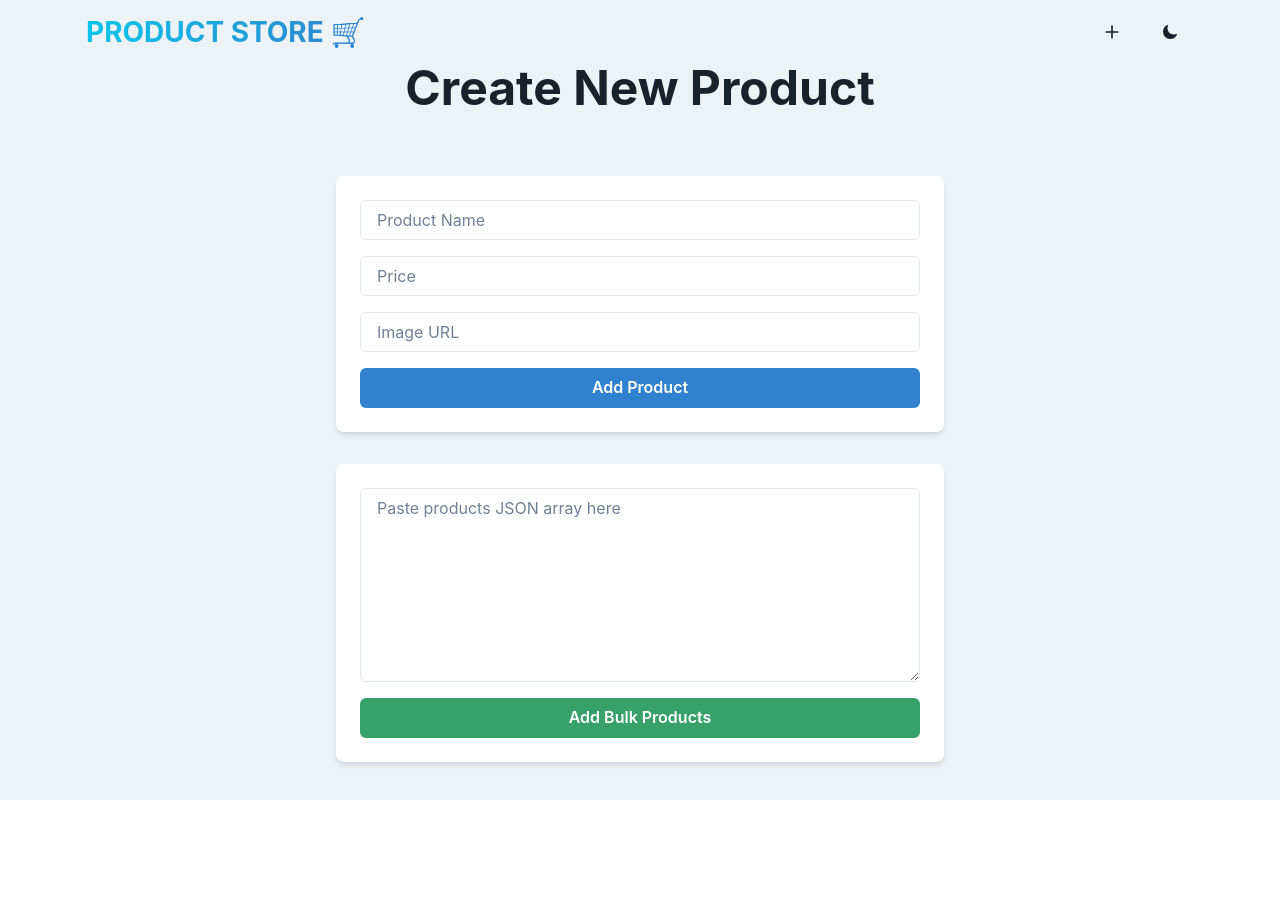
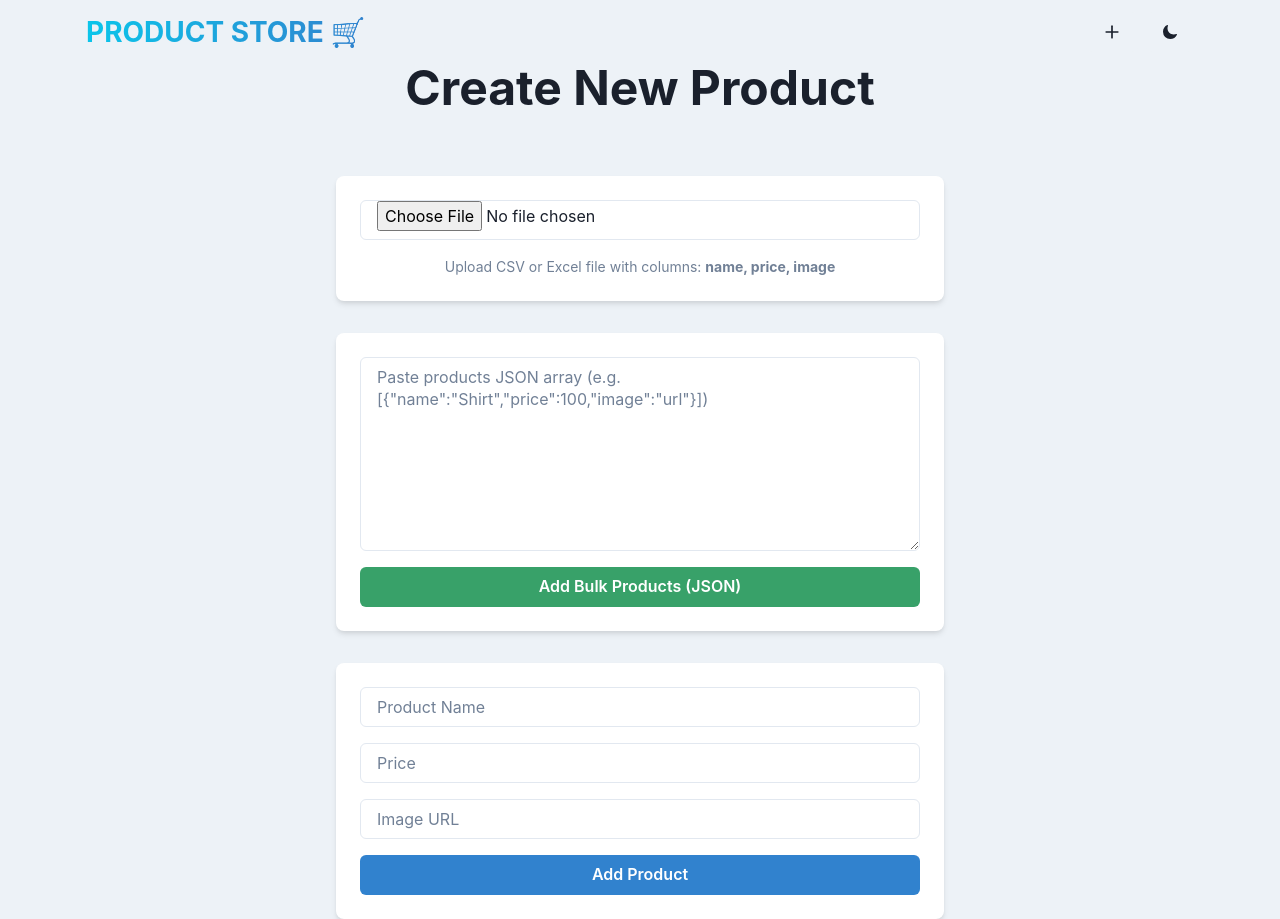
Before and after one commit to imbilgates/ShopCart, a React (Vite) app in the folder client/: page /create in a window 1280 px wide. Before the commit the page ends 800 px from the top, so only its background shows below. Built offline with nearby package versions, Linux system fonts and the light colour scheme; no server answers.

Commit message:
Add bulk upload functionality for products via CSV and Excel files

```diff
--- a/client/package.json
+++ b/client/package.json
@@ -16,11 +16,13 @@
     "@reduxjs/toolkit": "^2.5.0",
     "framer-motion": "^11.15.0",
     "next-themes": "^0.4.4",
+    "papaparse": "^5.5.3",
     "react": "^18.3.1",
     "react-dom": "^18.3.1",
     "react-icons": "^5.4.0",
     "react-redux": "^9.2.0",
-    "react-router-dom": "^7.6.2"
+    "react-router-dom": "^7.6.2",
+    "xlsx": "^0.18.5"
   },
   "devDependencies": {
     "@eslint/js": "^9.17.0",
--- a/client/src/pages/CreatePage.jsx
+++ b/client/src/pages/CreatePage.jsx
@@ -13,14 +13,13 @@ import {
 import { useState } from "react";
 import { useDispatch } from "react-redux";
 import { createProduct, createBulkProducts } from "../slice/productSlice";
+import Papa from "papaparse";
+import * as XLSX from "xlsx";
 
 const CreatePage = () => {
-	const [newProduct, setNewProduct] = useState({
-		name: "",
-		price: "",
-		image: "",
-	});
+	const [newProduct, setNewProduct] = useState({ name: "", price: "", image: "" });
 	const [bulkJSON, setBulkJSON] = useState("");
+	const [fileInfo, setFileInfo] = useState(null);
 	const [errors, setErrors] = useState({});
 	const toast = useToast();
 	const dispatch = useDispatch();
@@ -37,7 +36,6 @@ const CreatePage = () => {
 
 	const handleAddProduct = async () => {
 		if (!validate()) return;
-
 		try {
 			const { success, message } = await dispatch(createProduct(newProduct)).unwrap();
 			toast({
@@ -47,9 +45,7 @@ const CreatePage = () => {
 				isClosable: true,
 				position: "top-right",
 			});
-			if (success) {
-				setNewProduct({ name: "", price: "", image: "" });
-			}
+			if (success) setNewProduct({ name: "", price: "", image: "" });
 		} catch (error) {
 			toast({
 				title: "Error",
@@ -65,9 +61,7 @@ const CreatePage = () => {
 		try {
 			const parsed = JSON.parse(bulkJSON);
 			if (!Array.isArray(parsed)) throw new Error("Bulk input must be an array");
-
-			const response = await dispatch(createBulkProducts(parsed)).unwrap();
-
+			await dispatch(createBulkProducts(parsed)).unwrap();
 			toast({
 				title: "Bulk Upload",
 				description: "Products uploaded successfully",
@@ -87,6 +81,109 @@ const CreatePage = () => {
 		}
 	};
 
+	const handleFileUpload = (e) => {
+		const file = e.target.files[0];
+		if (!file) return;
+
+		const extension = file.name.split(".").pop().toLowerCase();
+		const sizeKB = (file.size / 1024).toFixed(2);
+
+		setFileInfo({
+			name: file.name,
+			extension,
+			size: `${sizeKB} KB`,
+		});
+
+		const confirmUpload = window.confirm(`Upload file: "${file.name}" (${sizeKB} KB)?`);
+		if (!confirmUpload) {
+			setFileInfo(null);
+			return;
+		}
+
+		if (extension === "csv") {
+			Papa.parse(file, {
+				header: true,
+				skipEmptyLines: true,
+				complete: async (results) => {
+					try {
+						const data = results.data.map((item) => ({
+							name: item.name,
+							price: parseFloat(item.price),
+							image: item.image,
+						}));
+						await dispatch(createBulkProducts(data)).unwrap();
+						toast({
+							title: "CSV Upload",
+							description: "Products uploaded successfully",
+							status: "success",
+							isClosable: true,
+							position: "top-right",
+						});
+					} catch (error) {
+						toast({
+							title: "Upload Failed",
+							description: error.message || "Invalid CSV content",
+							status: "error",
+							isClosable: true,
+							position: "top-right",
+						});
+					}
+				},
+				error: (error) => {
+					toast({
+						title: "CSV Error",
+						description: error.message || "Error reading CSV",
+						status: "error",
+						isClosable: true,
+						position: "top-right",
+					});
+				},
+			});
+		} else if (extension === "xlsx" || extension === "xls") {
+			const reader = new FileReader();
+			reader.onload = async (evt) => {
+				try {
+					const data = evt.target.result;
+					const workbook = XLSX.read(data, { type: "binary" });
+					const sheet = workbook.SheetNames[0];
+					const json = XLSX.utils.sheet_to_json(workbook.Sheets[sheet]);
+
+					const formatted = json.map((item) => ({
+						name: item.name,
+						price: parseFloat(item.price),
+						image: item.image,
+					}));
+
+					await dispatch(createBulkProducts(formatted)).unwrap();
+					toast({
+						title: "Excel Upload",
+						description: "Products uploaded successfully",
+						status: "success",
+						isClosable: true,
+						position: "top-right",
+					});
+				} catch (error) {
+					toast({
+						title: "Upload Failed",
+						description: error.message || "Invalid Excel content",
+						status: "error",
+						isClosable: true,
+						position: "top-right",
+					});
+				}
+			};
+			reader.readAsBinaryString(file);
+		} else {
+			toast({
+				title: "Unsupported File",
+				description: "Only CSV and Excel files are supported",
+				status: "warning",
+				isClosable: true,
+				position: "top-right",
+			});
+		}
+	};
+
 	return (
 		<Container maxW={"container.sm"}>
 			<VStack spacing={8}>
@@ -94,22 +191,47 @@ const CreatePage = () => {
 					Create New Product
 				</Heading>
 
-				{/* Single Product Upload */}
-				<Box
-					w={"full"}
-					bg={useColorModeValue("white", "gray.800")}
-					p={6}
-					rounded={"lg"}
-					shadow={"md"}
-				>
+								{/* CSV / Excel Upload */}
+				<Box w={"full"} bg={useColorModeValue("white", "gray.800")} p={6} rounded={"lg"} shadow={"md"}>
+					<VStack spacing={4}>
+						<Input type="file" accept=".csv,.xlsx,.xls" onChange={handleFileUpload} />
+						{fileInfo && (
+							<Box fontSize="sm" color="gray.600" w="full" p={2} bg="gray.50" rounded="md" shadow="inner">
+								<Text><b>File:</b> {fileInfo.name}</Text>
+								<Text><b>Extension:</b> {fileInfo.extension}</Text>
+								<Text><b>Size:</b> {fileInfo.size}</Text>
+							</Box>
+						)}
+						<Text fontSize="sm" color="gray.500">
+							Upload CSV or Excel file with columns: <b>name, price, image</b>
+						</Text>
+					</VStack>
+				</Box>
+
+				{/* Bulk Upload via JSON */}
+				<Box w={"full"} bg={useColorModeValue("white", "gray.800")} p={6} rounded={"lg"} shadow={"md"}>
+					<VStack spacing={4}>
+						<Textarea
+							placeholder='Paste products JSON array (e.g. [{"name":"Shirt","price":100,"image":"url"}])'
+							value={bulkJSON}
+							onChange={(e) => setBulkJSON(e.target.value)}
+							rows={8}
+							isInvalid={false}
+							errorBorderColor="red.300"
+						/>
+						<Button colorScheme="green" onClick={handleBulkUpload} w="full">
+							Add Bulk Products (JSON)
+						</Button>
+					</VStack>
+				</Box>
+
+								{/* Single Product Upload */}
+				<Box w={"full"} bg={useColorModeValue("white", "gray.800")} p={6} rounded={"lg"} shadow={"md"}>
 					<VStack spacing={4}>
 						<Input
 							placeholder="Product Name"
-							name="name"
 							value={newProduct.name}
-							onChange={(e) =>
-								setNewProduct({ ...newProduct, name: e.target.value })
-							}
+							onChange={(e) => setNewProduct({ ...newProduct, name: e.target.value })}
 							isInvalid={!!errors.name}
 							errorBorderColor="red.300"
 						/>
@@ -117,12 +239,9 @@ const CreatePage = () => {
 
 						<Input
 							placeholder="Price"
-							name="price"
 							type="number"
 							value={newProduct.price}
-							onChange={(e) =>
-								setNewProduct({ ...newProduct, price: e.target.value })
-							}
+							onChange={(e) => setNewProduct({ ...newProduct, price: e.target.value })}
 							isInvalid={!!errors.price}
 							errorBorderColor="red.300"
 						/>
@@ -130,11 +249,8 @@ const CreatePage = () => {
 
 						<Input
 							placeholder="Image URL"
-							name="image"
 							value={newProduct.image}
-							onChange={(e) =>
-								setNewProduct({ ...newProduct, image: e.target.value })
-							}
+							onChange={(e) => setNewProduct({ ...newProduct, image: e.target.value })}
 							isInvalid={!!errors.image}
 							errorBorderColor="red.300"
 						/>
@@ -146,29 +262,6 @@ const CreatePage = () => {
 					</VStack>
 				</Box>
 
-				{/* Bulk Product Upload */}
-				<Box
-					w={"full"}
-					bg={useColorModeValue("white", "gray.800")}
-					p={6}
-					rounded={"lg"}
-					shadow={"md"}
-				>
-					<VStack spacing={4}>
-						<Textarea
-							placeholder="Paste products JSON array here"
-							value={bulkJSON}
-							onChange={(e) => setBulkJSON(e.target.value)}
-							rows={8}
-							isInvalid={false}
-							errorBorderColor="red.300"
-						/>
-
-						<Button colorScheme="green" onClick={handleBulkUpload} w="full">
-							Add Bulk Products
-						</Button>
-					</VStack>
-				</Box>
 			</VStack>
 		</Container>
 	);
```
